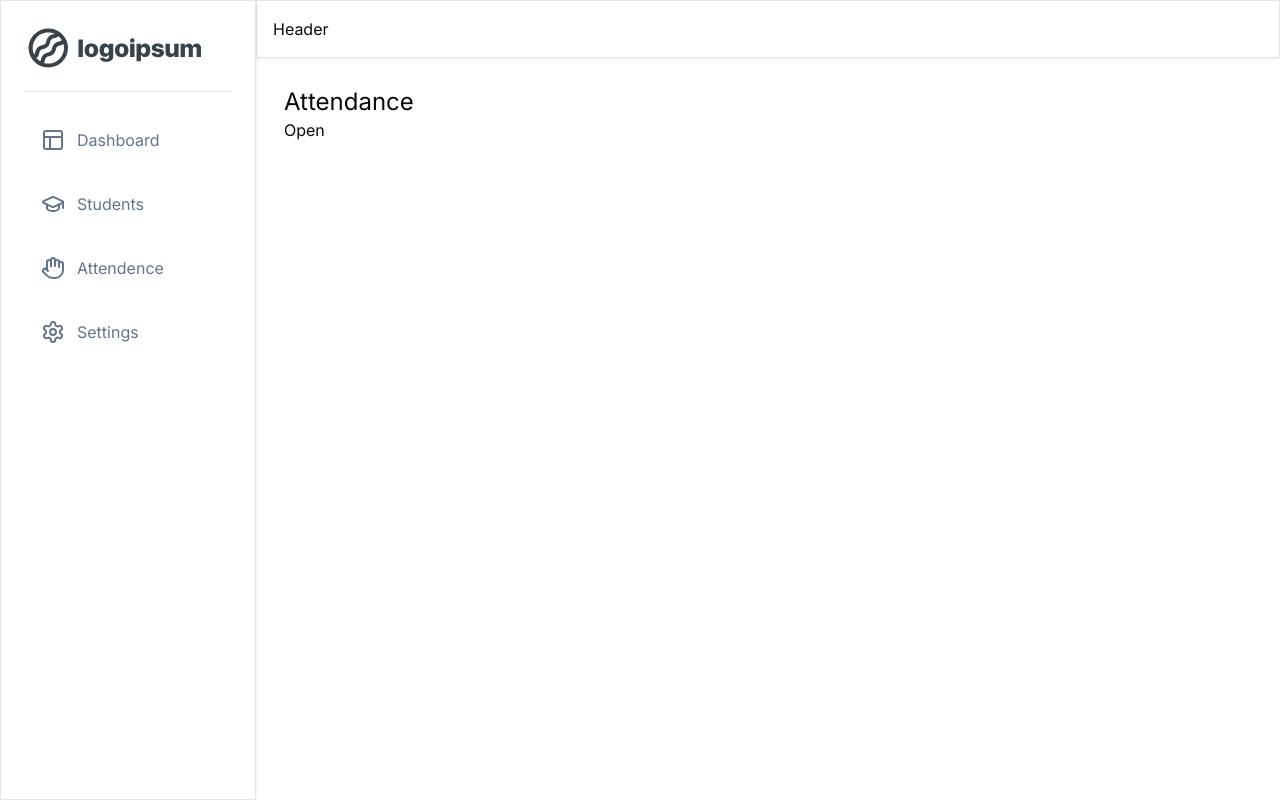
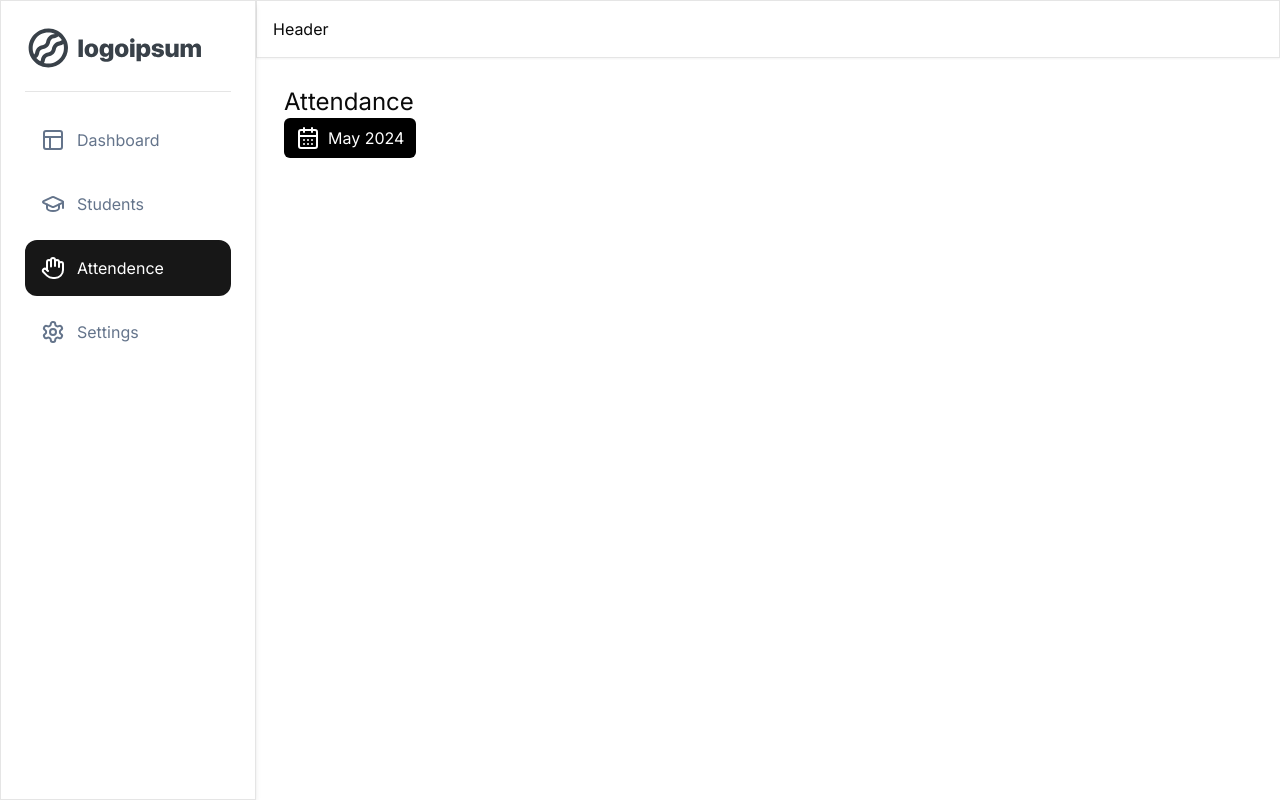
Before and after one commit to kshi7ijcx/student-attendance-system, a Next.js app: page /dashboard/attendance in a window 1280 px wide. Built offline with nearby package versions, Linux system fonts and the light colour scheme; no server answers.

Commit message:
displying current month on popover button

```diff
--- a/app/dashboard/_components/SideNav.jsx
+++ b/app/dashboard/_components/SideNav.jsx
@@ -24,7 +24,7 @@ const SideNav = () => {
       id: 3,
       name: "Attendence",
       icon: Hand,
-      path: "/dashboard/attendence",
+      path: "/dashboard/attendance",
     },
     {
       id: 4,
--- a/app/dashboard/attendance/_components/MonthSelector.jsx
+++ b/app/dashboard/attendance/_components/MonthSelector.jsx
@@ -1,13 +1,24 @@
+"use client";
 import {
   Popover,
   PopoverContent,
   PopoverTrigger,
 } from "@/components/ui/popover";
+import { CalendarDays } from "lucide-react";
+import { addMonths } from "date-fns";
+import moment from "moment";
+import { useState } from "react";
 
 const MonthSelector = () => {
+  const today = new Date();
+  const nextMonths = addMonths(new Date(), 0);
+  const [month, setMonth] = useState(nextMonths);
   return (
     <Popover>
-      <PopoverTrigger>Open</PopoverTrigger>
+      <PopoverTrigger className="flex gap-2 items-center bg-black text-white rounded-md px-3 py-2">
+        <CalendarDays />
+        {moment(month).format("MMM YYYY")}
+      </PopoverTrigger>
       <PopoverContent>Place content for the popover here.</PopoverContent>
     </Popover>
   );
--- a/package.json
+++ b/package.json
@@ -19,8 +19,10 @@
     "axios": "^1.7.2",
     "class-variance-authority": "^0.7.0",
     "clsx": "^2.1.1",
+    "date-fns": "^3.6.0",
     "drizzle-orm": "^0.30.10",
     "lucide-react": "^0.378.0",
+    "moment": "^2.30.1",
     "next": "14.2.3",
     "next-themes": "^0.3.0",
     "postgres": "^3.4.4",
```
Also changed, not shown: 1 other file (tests, documents, lock files or other folders).
